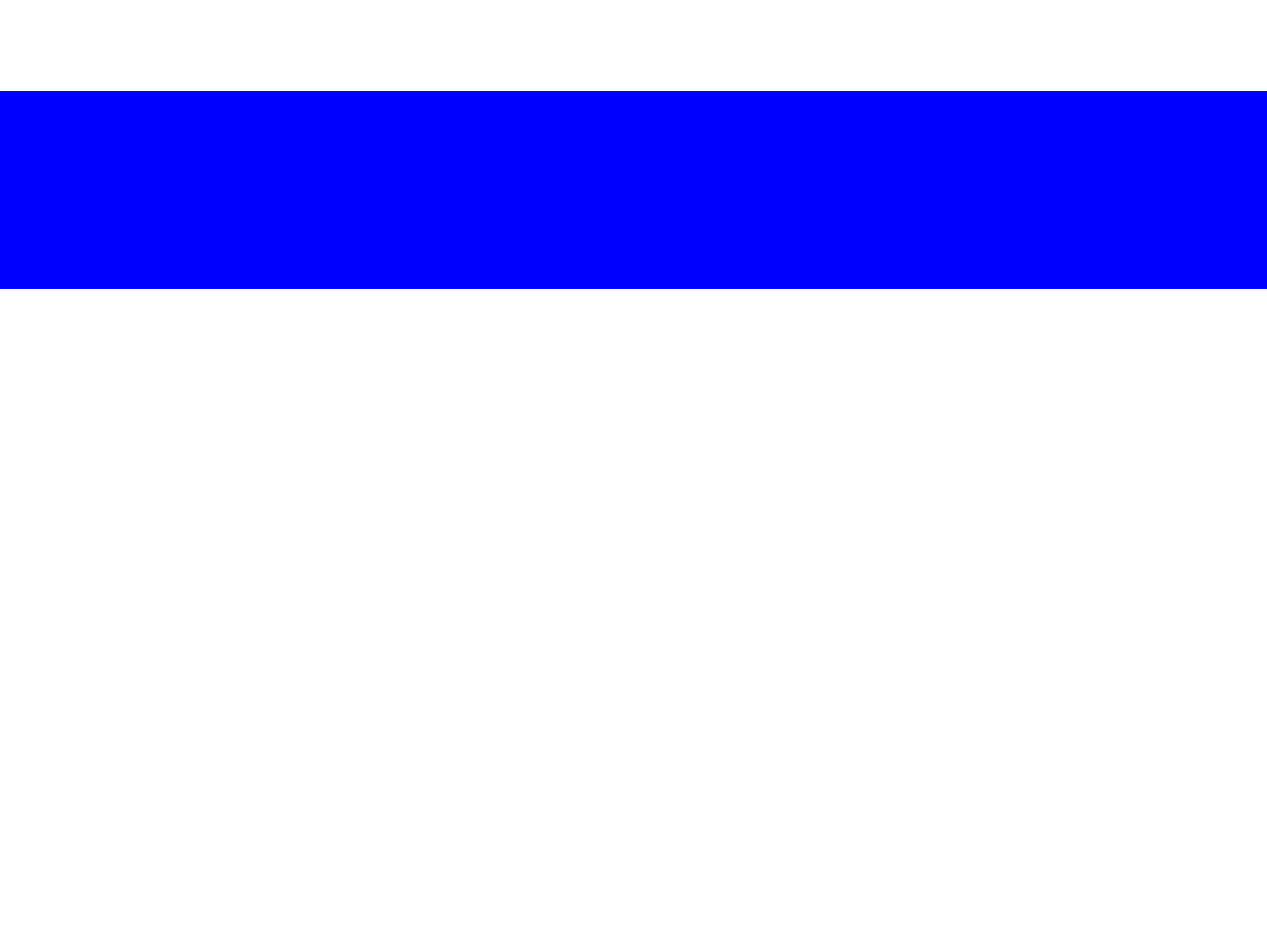
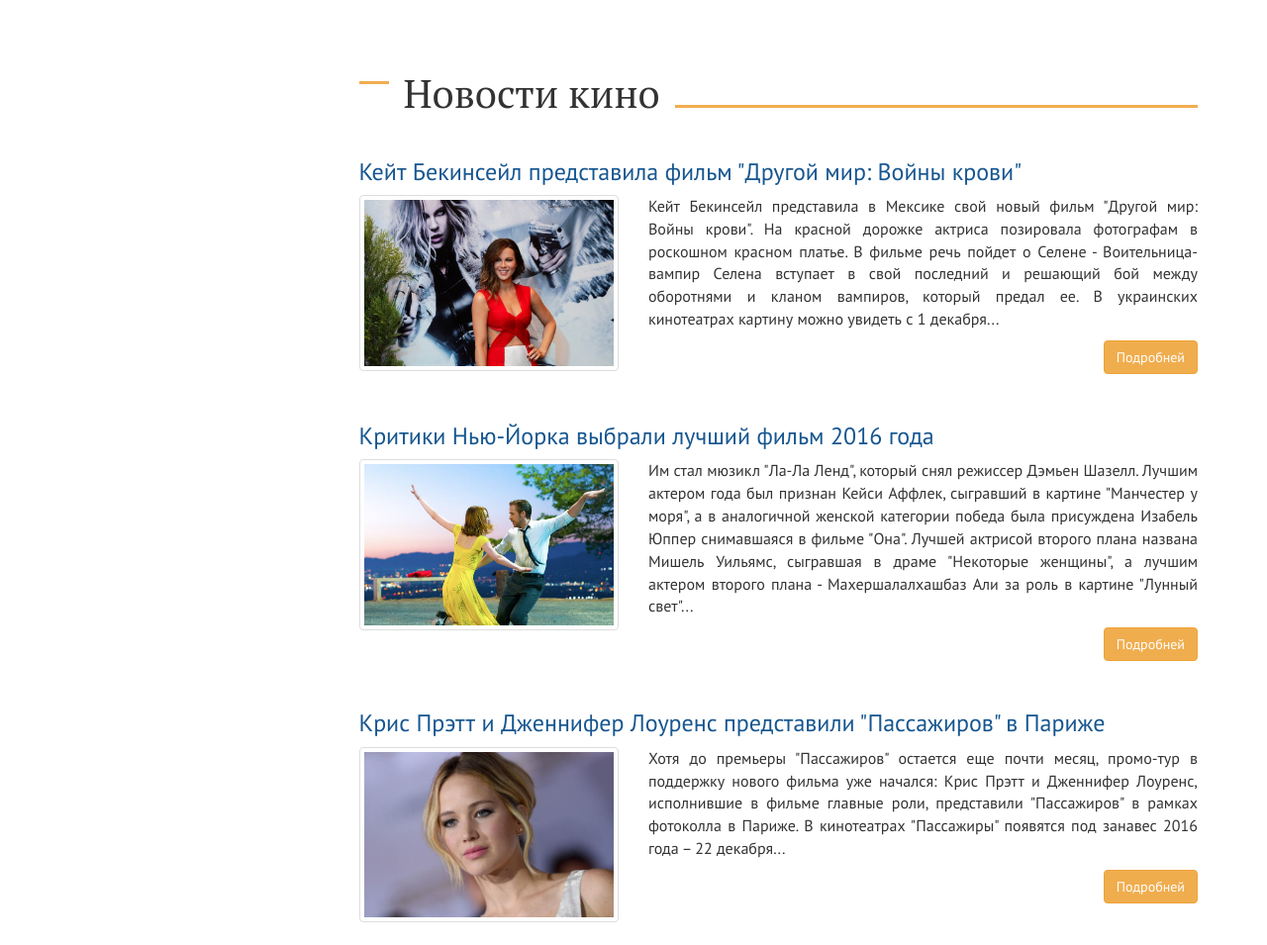
Before and after one commit to Vjacheslav250/kinozal-verstka-na-Bootstrap, a website: page index.html in a window 1280 px wide. Shown: the part 2566-3521 px from the top of the page at 99% size. Before the commit the page ends 2858 px from the top, so only its background shows below. Drawn offline with Linux system fonts and the light colour scheme.

Commit message:
Сделана секция Новости кино в центральном блоке

```diff
--- a/assets/scss/_bootstrap-theming.scss
+++ b/assets/scss/_bootstrap-theming.scss
@@ -95,5 +95,6 @@
 
 section {
   position: relative;
+
   overflow: hidden;
 }
--- a/assets/scss/_common.scss
+++ b/assets/scss/_common.scss
@@ -5,9 +5,11 @@ html {
 .modal-scrollbar-measure {
   position: absolute;
   top: -9999px;
+
+  overflow: scroll;
+
   width: 50px;
   height: 50px;
-  overflow: scroll;
 }
 
 body {
@@ -34,15 +36,19 @@ h1 {
 
 h1::after {
   position: absolute;
+
   width: 100%;
   margin: 0.85em 0 0 15px;
+
   content: "";
+
   border-bottom: 3px solid #f0ad4f;
 }
 
 h2 {
+  margin: 60px 0 45px 45px;
+
   font-family: $font-header;
-  margin: 60px 0 45px 45px;
   font-size: 2.5rem;
 }
 
--- a/assets/scss/_main.scss
+++ b/assets/scss/_main.scss
@@ -13,25 +13,27 @@
 .new-films,
 .top-week {
   &-row {
-    margin-left: -$gap / 2;
     margin-right: -$gap / 2;
     margin-bottom: -$gap;
+    margin-left: -$gap / 2;
   }
 
   &-item {
+    margin-bottom: $gap;
+    padding-right: $gap / 2;
     padding-left: $gap / 2;
-    padding-right: $gap / 2;
-    margin-bottom: $gap;
 
     &__thumbnail {
       margin-bottom: 0;
     }
 
     &__title {
-      @include text-shortener;
+      margin: 0;
+
       font-size: 1rem;
       font-weight: bold;
-      margin: 0;
+
+      @include text-shortener;
     }
 
     &__caption,
@@ -45,11 +47,11 @@
 
     &:hover {
       .thumbnail {
-        border-color: #df8a13;
-        background-color: #df8a13;
+        border-color: $color-accent;
+        background-color: $color-accent;
       }
       h3 {
-        color: #ffffff;
+        color: $color-light;
       }
     }
   }
@@ -57,44 +59,40 @@
 
 .thumbnail {
   -webkit-transition: background-color 0.25s;
-  -o-transition: background-color 0.25s;
-  transition: background-color 0.25s;
+       -o-transition: background-color 0.25s;
+          transition: background-color 0.25s;
 }
 
-// .film-news-item .thumbnail {
-//   margin-bottom: 0;
+///
 
-//   -webkit-transition: background-color 0.25s;
-//   -o-transition: background-color 0.25s;
-//   transition: background-color 0.25s;
-// }
-// .film-news-item__image {
-//   width: 100%;
-// }
-// .film-news-item__text {
-//   text-align: justify;
-// }
-// .film-news-item__button {
-//   float: right;
+.film-news-item {
+  margin-bottom: 0;
 
-//   margin-bottom: 30px;
+  &__image {
+    width: 100%;
+  }
 
-//   -webkit-transition: background-color 0.25s;
-//   -o-transition: background-color 0.25s;
-//   transition: background-color 0.25s;
-// }
-// .film-news-item:hover .thumbnail {
-//   border-color: #df8a13;
-//   background-color: #df8a13;
-// }
-// .film-news-item:hover h3 > a {
-//   color: #df8a13;
-// }
-// .film-news-item:hover .btn-warning {
-//   background-color: #df8a13;
-// }
-// .film-news-item h3 > a {
-//   -webkit-transition: color 0.25s;
-//   -o-transition: color 0.25s;
-//   transition: color 0.25s;
-// }
+  &__text {
+    text-align: justify;
+  }
+
+  &__button {
+    float: right;
+
+    margin-bottom: $gap * 2;
+  }
+
+  &:hover {
+    .thumbnail {
+      border-color: $color-accent;
+      background-color: $color-accent;
+    }
+    & h3 > a {
+      color: $color-accent;
+    }
+
+    .btn-warning {
+      background-color: $color-accent;
+    }
+  }
+}
--- a/index.html
+++ b/index.html
@@ -417,7 +417,69 @@
 
         </section>
 
-        <section></section>
+        <!-- Новости кино! -->
+
+        <section class="film-news">
+          <h2>Новости кино</h2>
+          <article class="film-news-item">
+            <h3><a href="#">Кейт Бекинсейл представила фильм "Другой мир:
+                Войны крови"</a></h3>
+            <div class="row">
+              <div class="col-sm-4">
+                <div class="film-news-item__thumbnail thumbnail">
+                  <img class="film-news-item__image" src="assets/img/news/news-1.jpg" alt="image">
+                </div>
+              </div>
+              <div class="col-sm-8">
+                <p class="film-news-item__text">Кейт Бекинсейл представила в Мексике свой новый фильм "Другой мир: Войны
+                  крови". На красной дорожке актриса позировала фотографам в роскошном красном платье. В фильме речь
+                  пойдет о Селене - Воительница-вампир Селена вступает в свой последний и решающий бой между оборотнями
+                  и кланом вампиров, который предал ее. В украинских кинотеатрах картину можно увидеть с 1 декабря...
+                </p>
+                <a href="#" class="film-news-item__button btn btn-warning">Подробней</a>
+              </div>
+            </div>
+          </article>
+          <article class="film-news-item">
+            <h3><a href="#">Критики Нью-Йорка выбрали лучший фильм 2016
+                года</a></h3>
+            <div class="row">
+              <div class="col-sm-4">
+                <div class="film-news-item__thumbnail thumbnail">
+                  <img class="film-news-item__image" src="assets/img/news/news-2.jpg" alt="image">
+                </div>
+              </div>
+              <div class="col-sm-8">
+                <p class="film-news-item__text">Им стал мюзикл "Ла-Ла Ленд", который снял режиссер Дэмьен Шазелл. Лучшим
+                  актером года был признан Кейси Аффлек, сыгравший в картине "Манчестер у моря", а в аналогичной женской
+                  категории победа была присуждена Изабель Юппер снимавшаяся в фильме "Она". Лучшей актрисой второго
+                  плана названа Мишель Уильямс, сыгравшая в драме "Некоторые женщины", а лучшим актером второго плана -
+                  Махершалалхашбаз Али за роль в картине "Лунный свет"...</p>
+                <a href="#" class="film-news-item__button btn btn-warning">Подробней</a>
+              </div>
+            </div>
+          </article>
+          <article class="film-news-item">
+            <h3><a href="#">Крис Прэтт и Дженнифер Лоуренс представили
+                "Пассажиров" в Париже</a></h3>
+            <div class="row">
+              <div class="col-sm-4">
+                <div class="film-news-item__thumbnail thumbnail">
+                  <img class="film-news-item__image" src="assets/img/news/news-3.jpg" alt="image">
+                </div>
+              </div>
+              <div class="col-sm-8">
+                <p class="film-news-item__text">Хотя до премьеры "Пассажиров" остается еще почти месяц, промо-тур в
+                  поддержку нового фильма уже начался: Крис Прэтт и Дженнифер Лоуренс, исполнившие в фильме главные
+                  роли, представили "Пассажиров" в рамках фотоколла в Париже. В кинотеатрах "Пассажиры" появятся под
+                  занавес 2016 года – 22 декабря...</p>
+                <a href="#" class="film-news-item__button btn btn-warning">Подробней</a>
+              </div>
+            </div>
+          </article>
+
+
+        </section>
 
 
       </div>
```
Also changed, not shown: assets/css/style.css.
